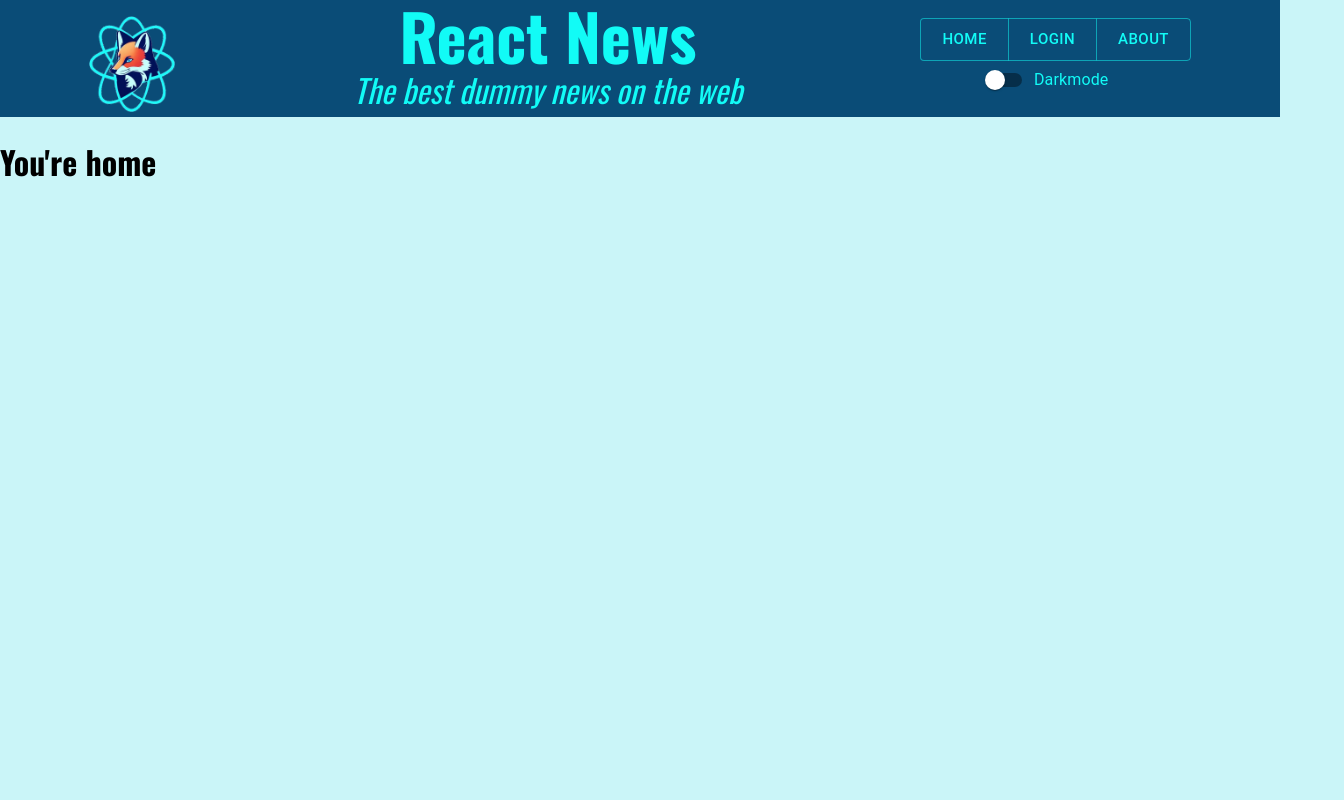
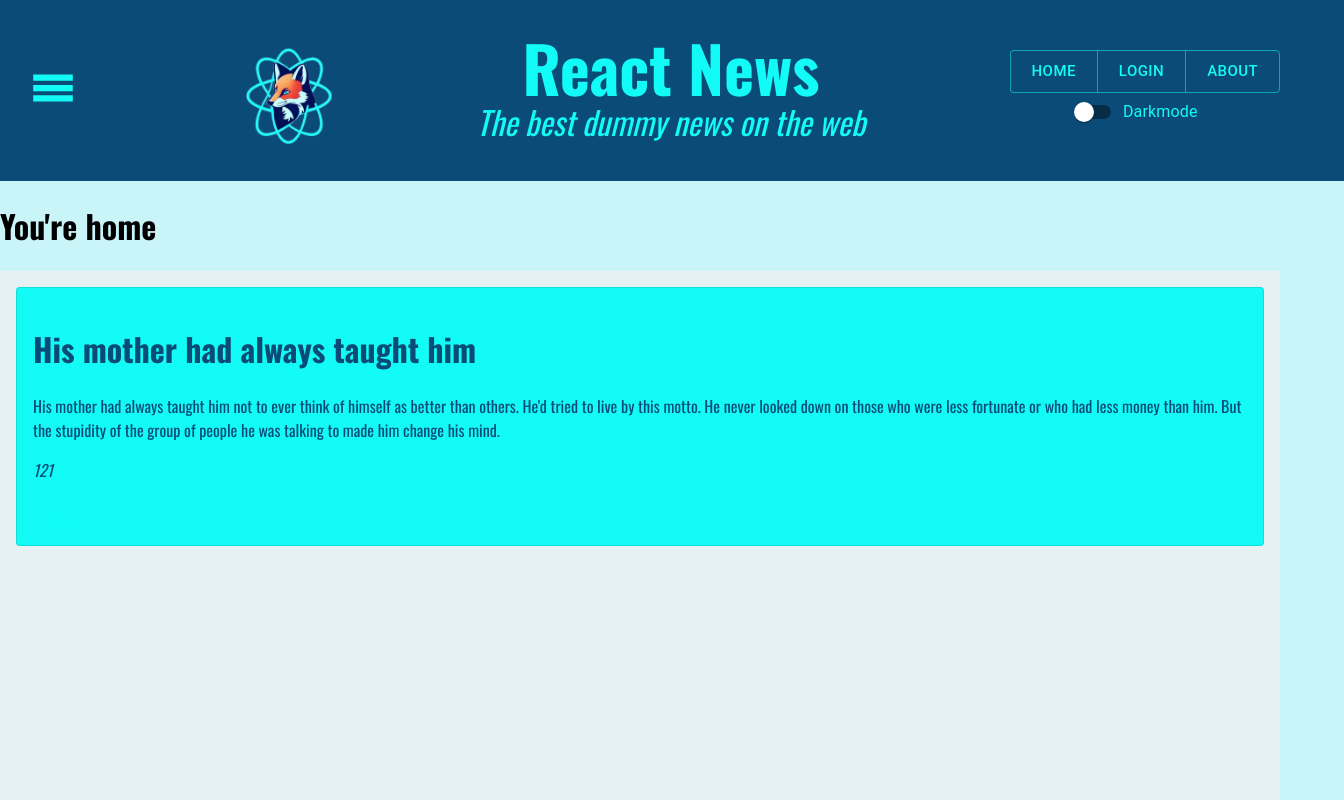
Before and after one commit to eckofox1981/news-reactor, a React (Vite) app: page / in a window 1280 px wide. Shown: the top 800 px of the page, 1344 px wide, since content can reach past the window. Built offline with nearby package versions, Linux system fonts and the light colour scheme.

Commit message:
added sidebar (placeholderfill for now) and created activation button

```diff
--- a/package.json
+++ b/package.json
@@ -12,6 +12,7 @@
   "dependencies": {
     "@emotion/react": "^11.14.0",
     "@emotion/styled": "^11.14.1",
+    "@mui/icons-material": "^7.3.2",
     "@mui/material": "^7.3.2",
     "react": "^19.1.1",
     "react-dom": "^19.1.1",
--- a/src/App.jsx
+++ b/src/App.jsx
@@ -4,13 +4,31 @@ import { BrowserRouter, Route, Routes } from "react-router-dom";
 import { Header } from "./components/Header";
 import { Home } from "./pages/Home";
 import { setDarkMode } from "./functionality/darkmode";
+import { RetractableSideBar } from "./components/RetractableSideBar";
 
 function App() {
+  const [isDrawerOpen, setIsDrawerOpen] = useState(false);
   const navlinks = ["Home", "Login", "About"];
+
+  const openSideBar = () => {
+    setIsDrawerOpen(true);
+  };
+
+  const closeDrawer = () => {
+    setIsDrawerOpen(false);
+  };
 
   return (
     <BrowserRouter>
-      <Header navLinks={navlinks} darkmodeFunction={setDarkMode} />
+      <RetractableSideBar
+        isDrawerOpen={isDrawerOpen}
+        closeDrawer={closeDrawer}
+      />
+      <Header
+        navLinks={navlinks}
+        darkmodeFunction={setDarkMode}
+        openDrawer={openSideBar}
+      />
 
       <Routes>
         <Route path="/" element={<Home />} />
--- /dev/null
+++ b/src/components/ArticleCard.jsx
@@ -0,0 +1,56 @@
+import {
+  Box,
+  Button,
+  Card,
+  CardActions,
+  CardContent,
+  ThemeProvider,
+} from "@mui/material";
+import { mainTheme } from "../styles/theme";
+
+export function ArticleCard({ post }) {
+  const postToPublish = {
+    id: 1,
+    title: "His mother had always taught him",
+    body: "His mother had always taught him not to ever think of himself as better than others. He'd tried to live by this motto. He never looked down on those who were less fortunate or who had less money than him. But the stupidity of the group of people he was talking to made him change his mind.",
+    tags: ["history", "american", "crime"],
+    reactions: {
+      likes: 192,
+      dislikes: 25,
+    },
+    views: 305,
+    userId: 121,
+  };
+
+  console.log(postToPublish);
+
+  return (
+    <ThemeProvider theme={mainTheme}>
+      <Box
+        sx={{
+          backgroundColor: (theme) => theme.palette.secondary.main,
+          color: (theme) => theme.palette.secondary.contrastText,
+          minHeight: "100vh",
+          p: 2,
+        }}
+      >
+        <Card
+          variant="outlined"
+          sx={{
+            backgroundColor: "primary.main",
+            color: "primary.contrastText",
+          }}
+        >
+          <CardContent>
+            <h1>{postToPublish.title}</h1>
+            <p>{postToPublish.body}</p>
+            <i>{postToPublish.userId}</i>
+          </CardContent>
+          <CardActions>
+            <Button size="small">Read...</Button>
+          </CardActions>
+        </Card>
+      </Box>
+    </ThemeProvider>
+  );
+}
--- a/src/components/Header.jsx
+++ b/src/components/Header.jsx
@@ -2,16 +2,18 @@ import {
   Button,
   ButtonGroup,
   FormControlLabel,
+  IconButton,
   Switch,
   ThemeProvider,
 } from "@mui/material";
 import { NavLink } from "react-router-dom";
 import "../styles/header.css";
 import { buttonTheme } from "../styles/theme";
+import { Menu } from "@mui/icons-material";
 
 const theme = buttonTheme;
 
-export function Header({ navLinks, darkmodeFunction }) {
+export function Header({ navLinks, darkmodeFunction, openDrawer }) {
   const NavLinks = navLinks.map((link) => {
     return (
       <NavLink key={navLinks.indexOf(link)} to={"/" + link}>
@@ -24,6 +26,16 @@ export function Header({ navLinks, darkmodeFunction }) {
 
   return (
     <header>
+      <IconButton
+        edge="start"
+        color="inherit"
+        aria-label="open drawer"
+        sx={{ mr: 2, display: { xs: "block" } }}
+        onClick={openDrawer}
+        className="hamburger"
+      >
+        <Menu sx={{ fontSize: 50 }} />
+      </IconButton>
       <a href="">
         <img src="../reactnewslogo.png" alt="React News logo" />
       </a>
--- /dev/null
+++ b/src/components/RetractableSideBar.jsx
@@ -0,0 +1,31 @@
+import { Box, Drawer, List, ListItem, ThemeProvider } from "@mui/material";
+import { useState } from "react";
+import { mainTheme } from "../styles/theme";
+
+export function RetractableSideBar({ isDrawerOpen, closeDrawer }) {
+  return (
+    <ThemeProvider theme={mainTheme}>
+      <Drawer anchor="left" open={isDrawerOpen} onClose={closeDrawer}>
+        <Box
+          p={2}
+          width="fit-content"
+          role="presentation"
+          sx={{
+            backgroundColor: (theme) => theme.palette.primary.dark,
+            color: (theme) => theme.palette.primary.main,
+            minHeight: "100%",
+            p: 2,
+          }}
+        >
+          <nav aria-label="main mailbox folders">
+            <h2>Quick access</h2>
+            <List>
+              <ListItem disablePadding>Hej</ListItem>
+              <ListItem disablePadding>dåsedfvzsedcvzeasdcvzesd</ListItem>
+            </List>
+          </nav>
+        </Box>
+      </Drawer>
+    </ThemeProvider>
+  );
+}
--- a/src/index.css
+++ b/src/index.css
@@ -20,4 +20,5 @@ body {
   background-color: var(--tertiary-color);
   padding: 0;
   margin: 0;
+  width: 100%;
 }
--- a/src/pages/Home.jsx
+++ b/src/pages/Home.jsx
@@ -1,5 +1,13 @@
+import { ArticleCard } from "../components/ArticleCard";
+import { RetractableSideBar } from "../components/RetractableSideBar";
+
 export function Home() {
   //SIDEBAR with nav, main content (20 articles)
 
-  return <h1>You're home</h1>;
+  return (
+    <main>
+      <h1>You're home</h1>
+      <ArticleCard post={""} />
+    </main>
+  );
 }
--- a/src/styles/header.css
+++ b/src/styles/header.css
@@ -5,7 +5,8 @@ header {
   display: flex;
   align-items: center;
   flex-wrap: wrap;
-  justify-content: space-around;
+  justify-content: space-between;
+  padding: 2rem;
   color: var(--accent-color);
 }
 
@@ -30,4 +31,9 @@ header img {
   flex-direction: column;
   align-items: center;
   color: var(--accent-color);
+  margin-right: 2rem;
 }
+
+.hamburger {
+  stroke: var(--accent-color);
+}
--- a/src/styles/theme.js
+++ b/src/styles/theme.js
@@ -10,3 +10,19 @@ export const buttonTheme = createTheme({
     },
   },
 });
+
+export const mainTheme = createTheme({
+  palette: {
+    primary: {
+      main: "#12fbf6",
+      light: "#e6f1f4",
+      dark: "#0d0d1a",
+      contrastText: "#0a4c77",
+    },
+    secondary: {
+      main: "#e6f1f4",
+      light: "#12fbf6",
+      contrastText: "#0a4c77",
+    },
+  },
+});
```
Also changed, not shown: 1 other file (tests, documents, lock files or other folders).
